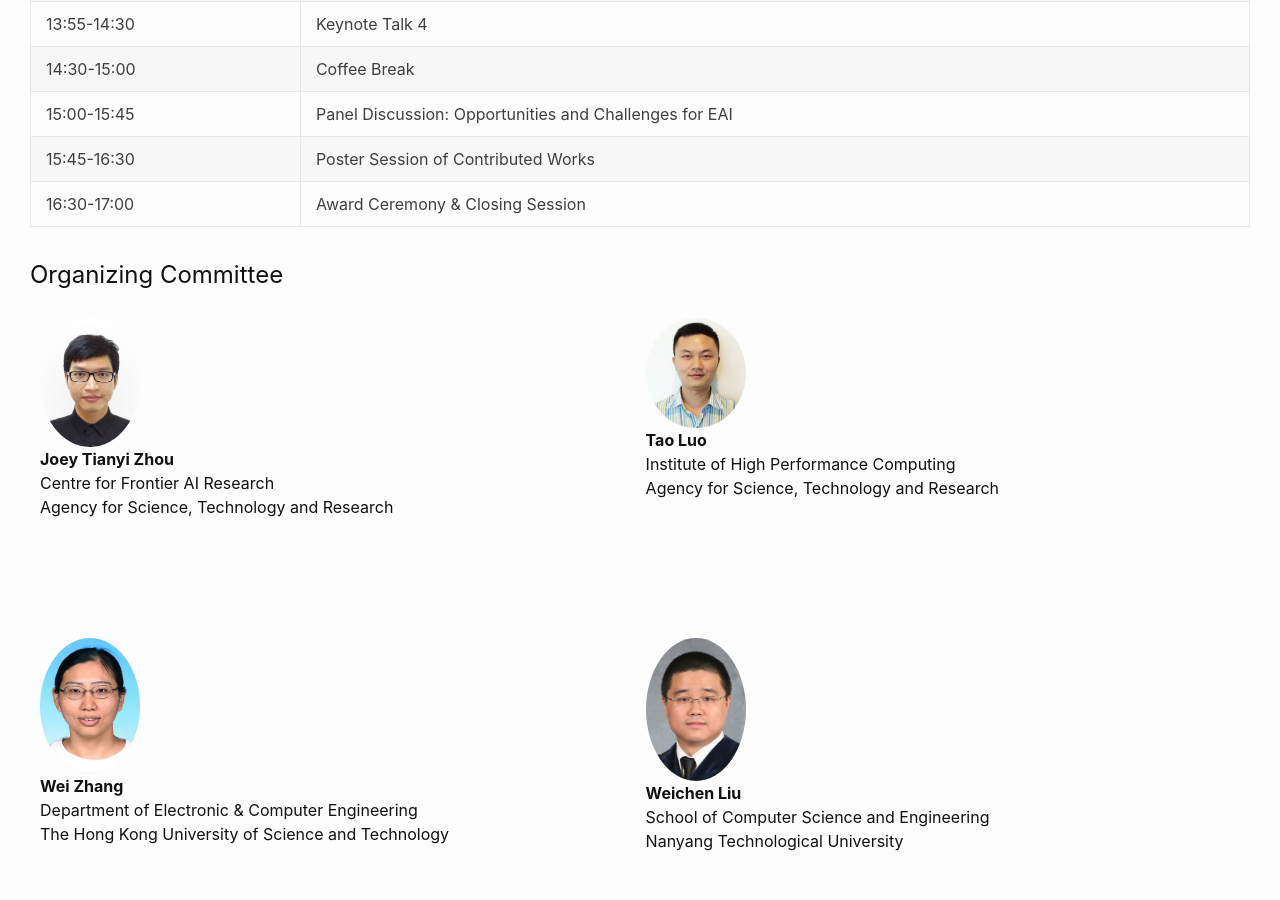
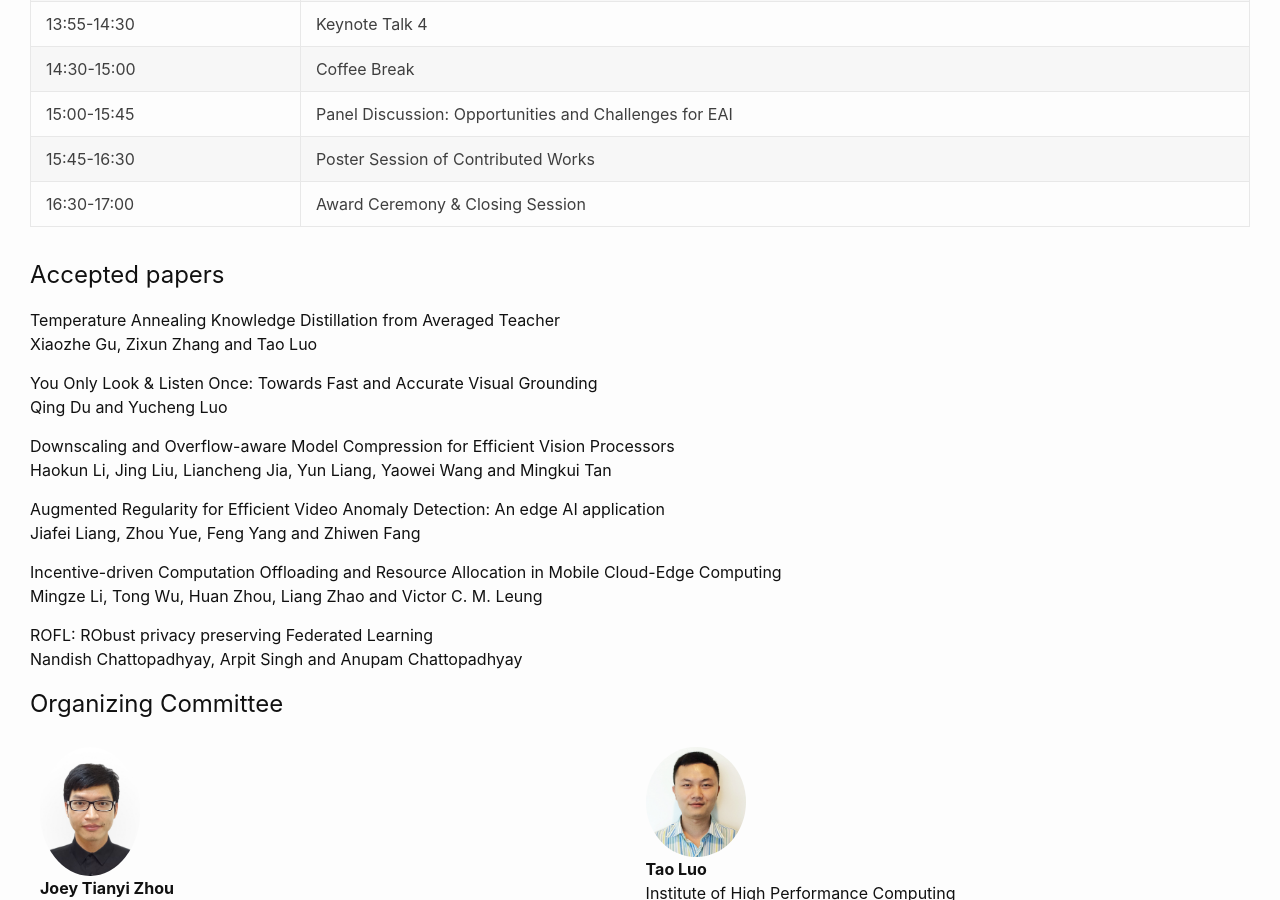
Before and after one commit to EAI-ICDCS/EAI-ICDCS.github.io, a Jekyll site: the page built from index2022.markdown, in a window 1280 px wide and 900 px high, scrolled down 1916 px. Built offline with Jekyll 4.4.1, drawn with Linux system fonts in a browser that asks for light colours.

Commit message:
Update index2022.markdown
Update important dates and accepted papers.

```diff
--- a/index2022.markdown
+++ b/index2022.markdown
@@ -78,6 +70,26 @@ A tentative workshop schedule is outlined below:
 | 15:00-15:45 | Panel Discussion: Opportunities and Challenges for EAI |
 | 15:45-16:30 | Poster Session of Contributed Works |
 | 16:30-17:00 | Award Ceremony & Closing Session |
+
+## Accepted papers
+
+Temperature Annealing Knowledge Distillation from Averaged Teacher
+Xiaozhe Gu, Zixun Zhang and Tao Luo
+
+You Only Look & Listen Once: Towards Fast and Accurate Visual Grounding
+Qing Du and Yucheng Luo
+
+Downscaling and Overflow-aware Model Compression for Efficient Vision Processors
+Haokun Li, Jing Liu, Liancheng Jia, Yun Liang, Yaowei Wang and Mingkui Tan
+
+Augmented Regularity for Efficient Video Anomaly Detection: An edge AI application
+Jiafei Liang, Zhou Yue, Feng Yang and Zhiwen Fang
+
+Incentive-driven Computation Offloading and Resource Allocation in Mobile Cloud-Edge Computing
+Mingze Li, Tong Wu, Huan Zhou, Liang Zhao and Victor C. M. Leung
+
+ROFL: RObust privacy preserving Federated Learning
+Nandish Chattopadhyay, Arpit Singh and Anupam Chattopadhyay
 
 
 ## Organizing Committee
```
Also changed, not shown: other parts of index2022.markdown (+3 -11 lines).
